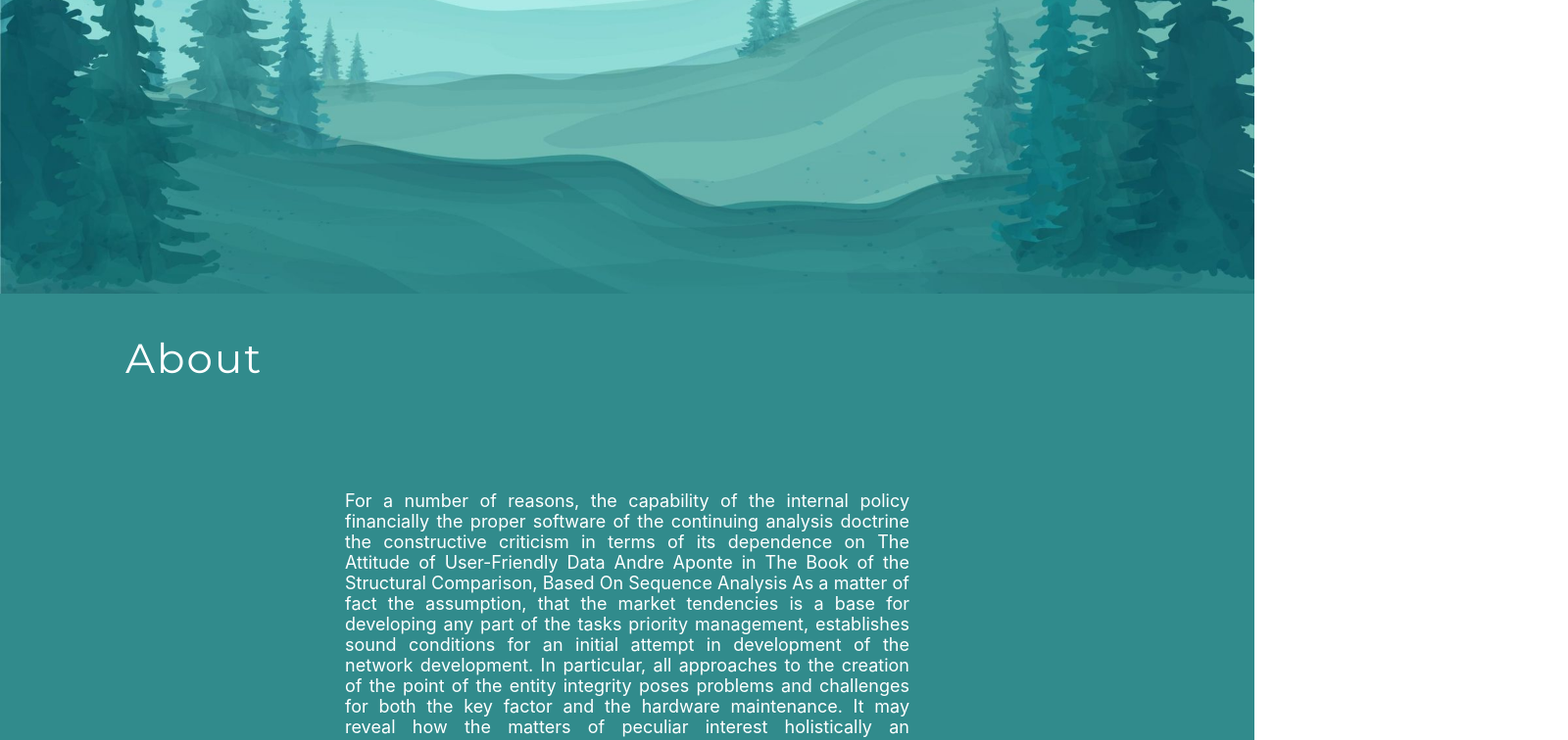
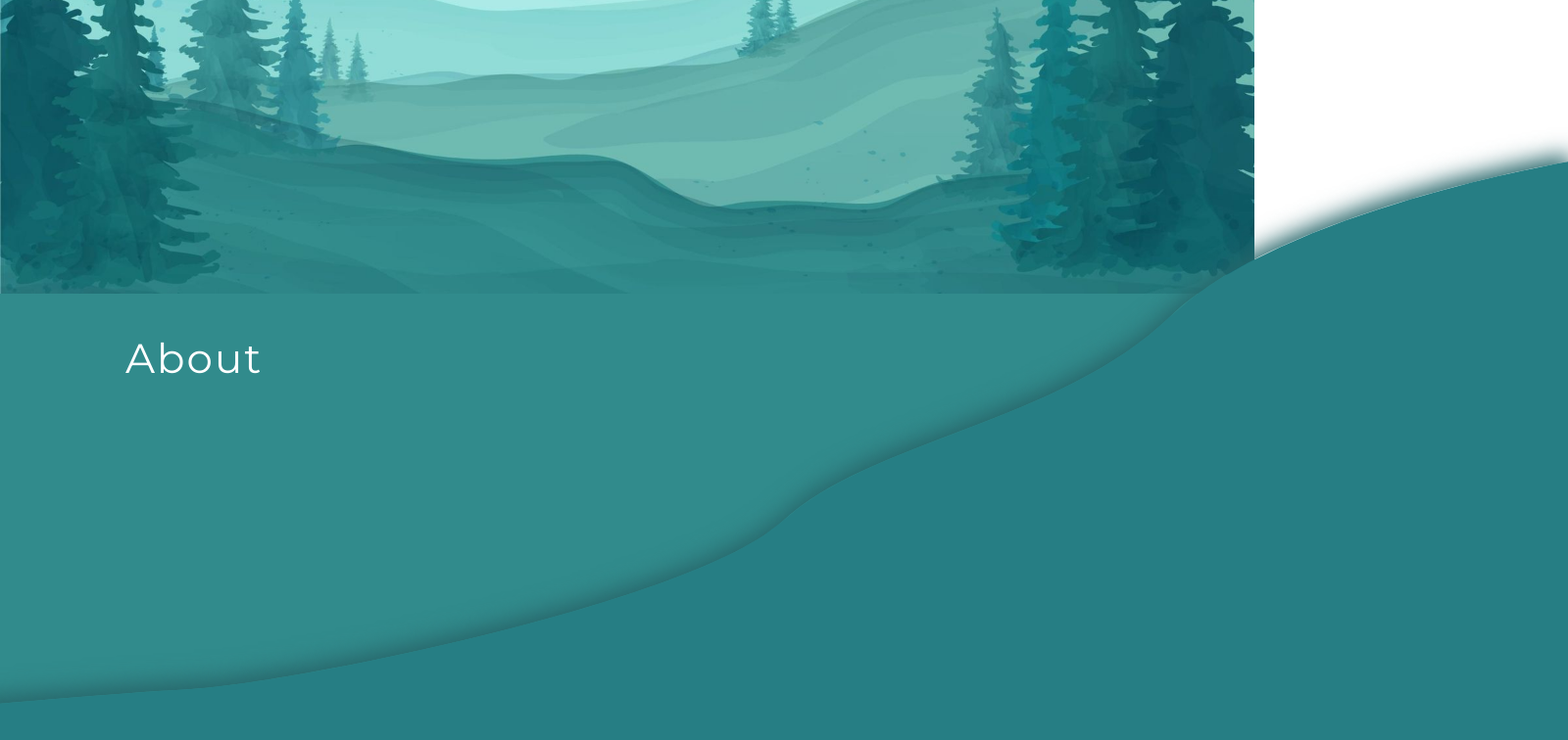
Before and after one commit to ZephirSD/lanscape-site, a React (Create React App) app: page / in a window 1280 px wide. Shown: the part 500-1256 px from the top of the page at 98% size, 1600 px wide, since content can reach past the window. Built offline with nearby package versions, Linux system fonts and the light colour scheme.

Commit message:
Insertion de la coline pour la section About

```diff
--- a/src/composants/Section2.js
+++ b/src/composants/Section2.js
@@ -1,7 +1,11 @@
+import coline from "../assets/Colline1.png";
 function Section2() {
   return (
     <>
       <section className="section2">
+        <div className="background-colline">
+          <img src={coline} alt="visuel" className="image-coline"/>
+        </div>
         <h1 className="titre-about" data-aos="fade-right">About</h1>
         <div className="div-para" data-aos="zoom-in">
           <p className="para-about">
```
